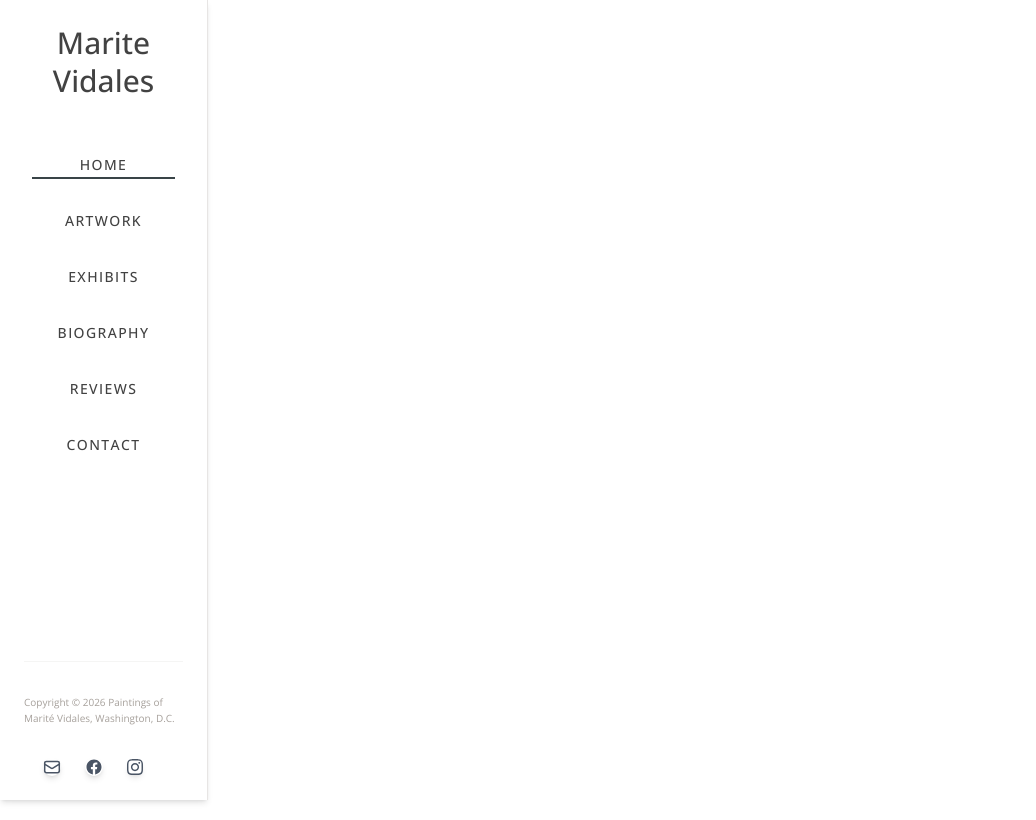
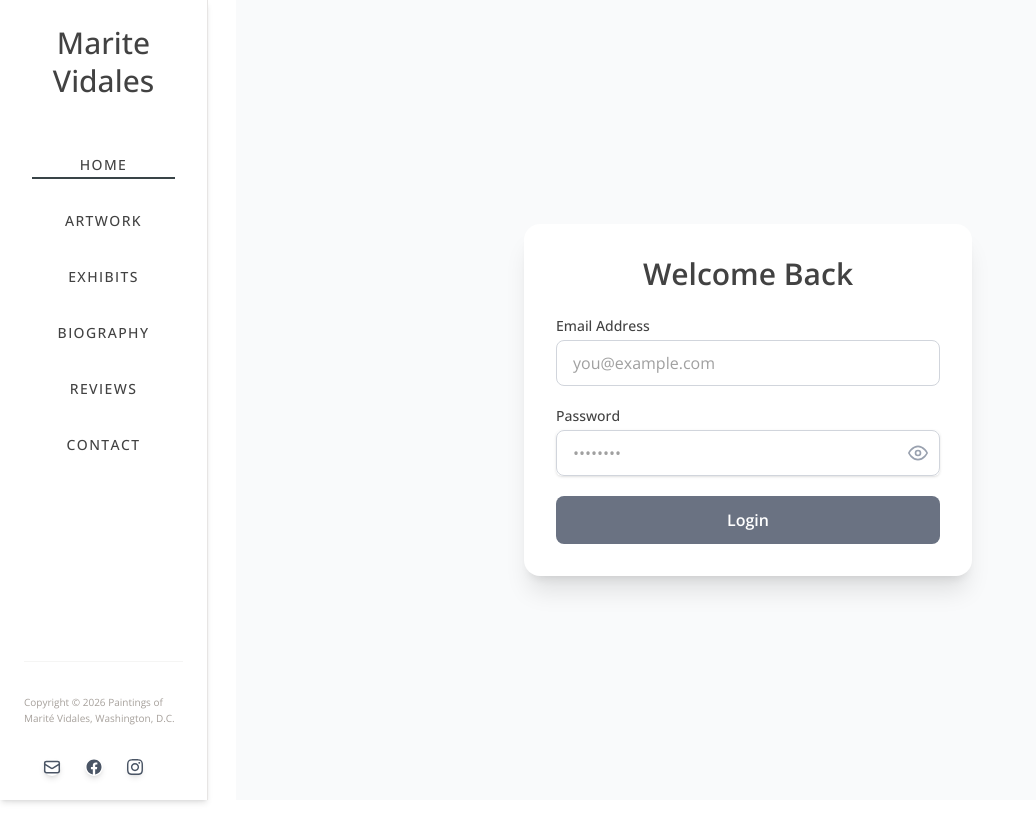
Before and after one commit to perlajarillo/marite-vidales-v2, a React (Vite) app: page /login in a window 1280 px wide. Shown: the whole page, without its empty margins (0-1036 px from the left). Built offline with nearby package versions, Linux system fonts and the light colour scheme; no server answers.

Commit message:
feat: add auth context, login

```diff
--- a/src/App.tsx
+++ b/src/App.tsx
@@ -10,6 +10,7 @@ import SeriesDetail from "./components/Series/SeriesDetail.tsx";
 import Exhibits from "./components/Exhibits/Exhibits.tsx";
 import { Contact } from "./components/Contact/Contact.tsx";
 import Reviews from "./components/Reviews/Reviews";
+import Login from "./Login/Login.tsx";
 
 const App: React.FC = () => {
   return (
@@ -25,6 +26,7 @@ const App: React.FC = () => {
           <Route path="/exhibits" element={<Exhibits />} />
           <Route path="/contact" element={<Contact />} />
           <Route path="/reviews" element={<Reviews />} />
+          <Route path="/login" element={<Login />} />
         </Routes>
       </main>
     </>
--- /dev/null
+++ b/src/Login/AuthContext.tsx
@@ -0,0 +1,61 @@
+import { createContext, useContext, useEffect, useState } from "react";
+import {
+  onAuthStateChanged,
+  signInWithEmailAndPassword,
+  signOut,
+  type User,
+  type UserCredential,
+} from "firebase/auth";
+import { auth } from "../services/firebase";
+
+const AuthContext = createContext<AuthContextType | undefined>(undefined);
+
+interface AuthContextType {
+  user: User | null;
+  login: (email: string, password: string) => Promise<UserCredential>;
+  logout: () => Promise<void>;
+}
+
+interface AuthProviderProps {
+  children: React.ReactNode;
+}
+
+export const AuthProvider = ({ children }: AuthProviderProps) => {
+  const [user, setUser] = useState<User | null>(null);
+  const [loading, setLoading] = useState(true);
+
+  // Sign In function
+  const login = (email: string, password: string) => {
+    return signInWithEmailAndPassword(auth, email, password);
+  };
+
+  // Sign Out function
+  const logout = () => {
+    return signOut(auth);
+  };
+
+  // Track user login state
+  useEffect(() => {
+    const unsubscribe = onAuthStateChanged(auth, (currentUser) => {
+      setUser(currentUser);
+      setLoading(false);
+    });
+    return unsubscribe;
+  }, []);
+
+  return (
+    <AuthContext.Provider value={{ user, login, logout }}>
+      {!loading && children}
+    </AuthContext.Provider>
+  );
+};
+
+export function useAuth() {
+  const context = useContext(AuthContext);
+
+  if (!context) {
+    throw new Error("useAuth must be used within an AuthProvider");
+  }
+
+  return context;
+}
--- /dev/null
+++ b/src/Login/Login.module.css
@@ -0,0 +1,31 @@
+@reference "tailwindcss";
+
+@layer components {
+  .loginContainer {
+    @apply flex min-h-screen md:items-center md:justify-center bg-gray-50 px-4 pt-8 md:pt-0;
+  }
+  .loginBox {
+    @apply w-full max-w-md h-full rounded-2xl bg-white p-8 shadow-xl;
+  }
+  .loginTitle {
+    @apply mb-6 text-center text-3xl font-semibold;
+  }
+  .loginError {
+    @apply mb-4 rounded-lg bg-red-50 p-4 text-sm text-red-600 border border-red-200;
+  }
+  .loginForm {
+    @apply space-y-5;
+  }
+  .loginLabel {
+    @apply mb-1 block text-sm font-medium;
+  }
+  .loginInput {
+    @apply w-full rounded-lg border border-gray-300 px-4 py-2.5 outline-none transition focus:border-gray-500 focus:ring-2 focus:ring-gray-200;
+  }
+  .loginEyeButton {
+    @apply absolute inset-y-0 right-0 flex items-center pr-3 text-gray-400 hover:text-gray-600 focus:outline-none;
+  }
+  .loginButton {
+    @apply w-full rounded-lg bg-gray-500 py-3 font-semibold text-white transition hover:bg-gray-700 disabled:opacity-50;
+  }
+}
--- /dev/null
+++ b/src/Login/Login.tsx
@@ -0,0 +1,129 @@
+import { useState, type SubmitEvent } from "react";
+import { useAuth } from "./AuthContext";
+import styles from "./Login.module.css";
+import intl from "../locales/en.json";
+
+const EyeOff = () => (
+  <svg
+    xmlns="http://www.w3.org/2000/svg"
+    width="24"
+    height="24"
+    viewBox="0 0 24 24"
+    fill="none"
+    stroke="currentColor"
+    stroke-width="2"
+    stroke-linecap="round"
+    stroke-linejoin="round"
+    className="lucide lucide-eye-off h-5 w-5"
+  >
+    <path d="M10.733 5.076a10.744 10.744 0 0 1 11.205 6.575 1 1 0 0 1 0 .696 10.747 10.747 0 0 1-1.444 2.49" />
+    <path d="M14.084 14.158a3 3 0 0 1-4.242-4.242" />
+    <path d="M17.479 17.499a10.75 10.75 0 0 1-15.417-5.151 1 1 0 0 1 0-.696 10.75 10.75 0 0 1 4.446-5.143" />
+    <path d="m2 2 20 20" />
+  </svg>
+);
+const Eye = () => (
+  <svg
+    xmlns="http://www.w3.org/2000/svg"
+    width="24"
+    height="24"
+    viewBox="0 0 24 24"
+    fill="none"
+    stroke="currentColor"
+    stroke-width="2"
+    stroke-linecap="round"
+    stroke-linejoin="round"
+    className="lucide lucide-eye h-5 w-5"
+  >
+    <path d="M1 12s4-8 11-8 11 8 11 8-4 8-11 8-11-8-11-8z" />
+    <circle cx="12" cy="12" r="3" />
+  </svg>
+);
+
+const Login = () => {
+  const [email, setEmail] = useState("");
+  const [password, setPassword] = useState("");
+  const [error, setError] = useState("");
+  const [loading, setLoading] = useState(false);
+  const [showPassword, setShowPassword] = useState(false);
+
+  const { login } = useAuth();
+
+  const handleSubmit = async (e: SubmitEvent<HTMLFormElement>) => {
+    e.preventDefault();
+    try {
+      setError("");
+      setLoading(true);
+      await login(email, password);
+      alert("Logged in successfully!");
+    } catch (err) {
+      setError("Failed to sign in. Check your credentials.");
+      console.error(err);
+    }
+    setLoading(false);
+  };
+
+  const togglePasswordVisibility = () => {
+    setShowPassword((prev) => !prev);
+  };
+
+  return (
+    <div className={styles.loginContainer}>
+      <div className={styles.loginBox}>
+        <h2 className={styles.loginTitle}>{intl.welcomeBack}</h2>
+
+        {error && <div className={styles.loginError}>{intl.LoginError}</div>}
+
+        <form onSubmit={handleSubmit} className={styles.loginForm}>
+          <div>
+            <label className={styles.loginLabel}>{intl.Email}</label>
+            <input
+              type="email"
+              required
+              className={styles.loginInput}
+              placeholder="you@example.com"
+              onChange={(e) => setEmail(e.target.value)}
+            />
+          </div>
+
+          <div>
+            <label className={styles.loginLabel}>{intl.Password}</label>
+            <div className="relative rounded-md shadow-sm">
+              <input
+                type={showPassword ? "text" : "password"}
+                required
+                className={styles.loginInput}
+                placeholder="••••••••"
+                onChange={(e) => setPassword(e.target.value)}
+              />
+              <button
+                type="button"
+                onClick={togglePasswordVisibility}
+                className={styles.loginEyeButton}
+                aria-label={
+                  showPassword ? intl.HidePassword : intl.ShowPassword
+                }
+              >
+                {showPassword ? (
+                  <EyeOff aria-hidden="true" />
+                ) : (
+                  <Eye aria-hidden="true" />
+                )}
+              </button>
+            </div>
+          </div>
+
+          <button
+            disabled={loading}
+            type="submit"
+            className={styles.loginButton}
+          >
+            {loading ? intl.SigningIn : intl.LoginButton}
+          </button>
+        </form>
+      </div>
+    </div>
+  );
+};
+
+export default Login;
--- a/src/locales/en.json
+++ b/src/locales/en.json
@@ -42,7 +42,18 @@
   "StudioVisitsInTheShawWashingtonDCNeighborhood": "Studio visits in the Shaw, Washington, D.C. neighborhood",
   "ContactMe": "Contact Me!",
   "SocialMedia": "Social Media",
-  "Email": "Email",
+  "Email": "Email Address",
   "ExploreSocialMedia": "Explore recent paintings, behind-the-scenes studio updates, and exhibition announcements.",
-  "SeriesNotFound": "No series found under that name"
+  "SeriesNotFound": "No series found under that name",
+  "Login": "Login",
+  "Password": "Password",
+  "ShowPassword": "Show password",
+  "HidePassword": "Hide password",
+  "LoginButton": "Login",
+  "SigningIn": "Signing In...",
+  "LoginError": "Invalid credentials. Please try again.",
+  "LogoutButton": "Logout",
+  "LogoutSuccess": "Logout successful! Redirecting...",
+  "LoginRequired": "You must be logged in to view this page.",
+  "welcomeBack": "Welcome Back"
 }
--- a/src/main.tsx
+++ b/src/main.tsx
@@ -3,11 +3,14 @@ import { createRoot } from "react-dom/client";
 import { BrowserRouter } from "react-router";
 import "./index.css";
 import App from "./App.tsx";
+import { AuthProvider } from "./Login/AuthContext";
 
 createRoot(document.getElementById("root")!).render(
   <StrictMode>
     <BrowserRouter>
-      <App />
+      <AuthProvider>
+        <App />
+      </AuthProvider>
     </BrowserRouter>
   </StrictMode>,
 );
--- a/src/services/firebase.ts
+++ b/src/services/firebase.ts
@@ -1,7 +1,7 @@
 import { initializeApp } from "firebase/app";
 import { getDatabase } from "firebase/database";
 import { getStorage } from "firebase/storage";
-//TODO: import { getAuth } from "firebase/auth";
+import { getAuth } from "firebase/auth";
 
 const firebaseConfig = {
   apiKey: import.meta.env.VITE_FIREBASE_API_KEY,
@@ -23,4 +23,4 @@ const app = initializeApp(firebaseConfig);
 
 export const db = getDatabase(app);
 export const storage = getStorage(app);
-//TODO: export const auth = getAuth(app);
+export const auth = getAuth(app);
```
